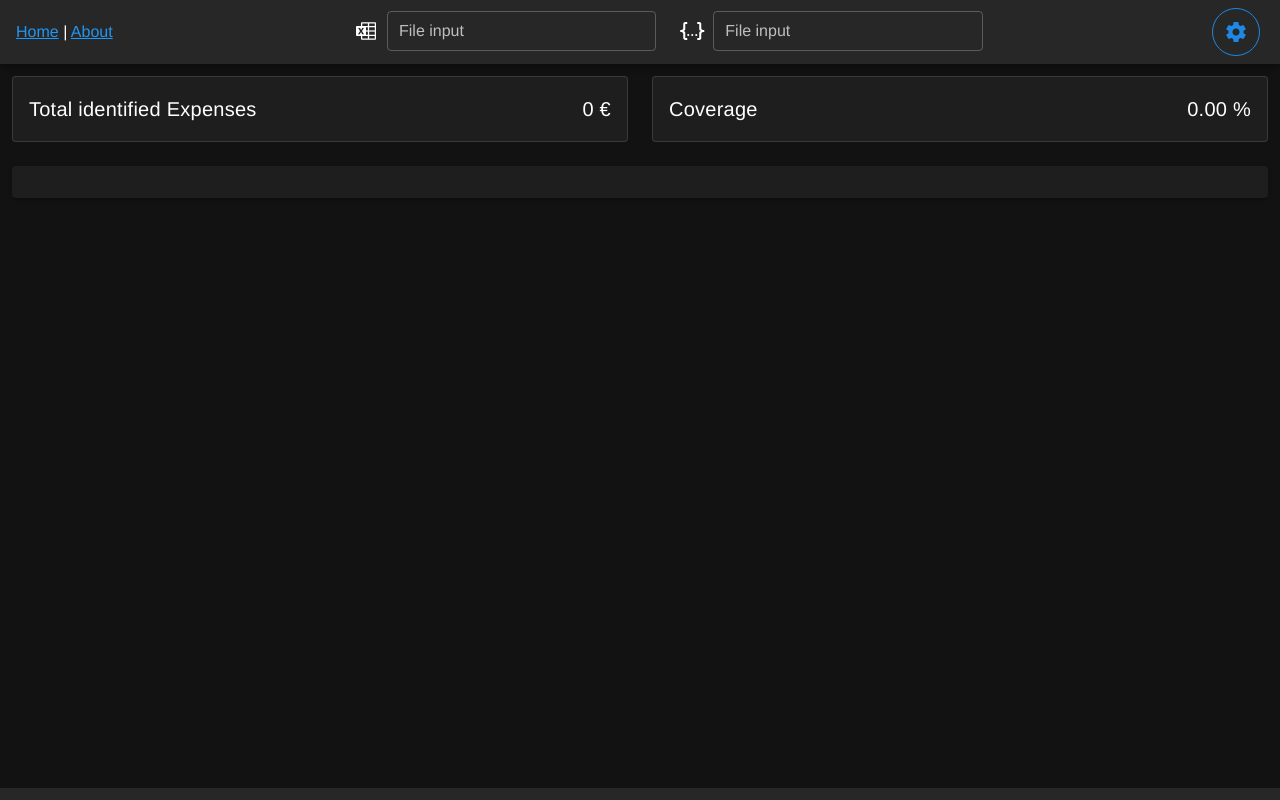
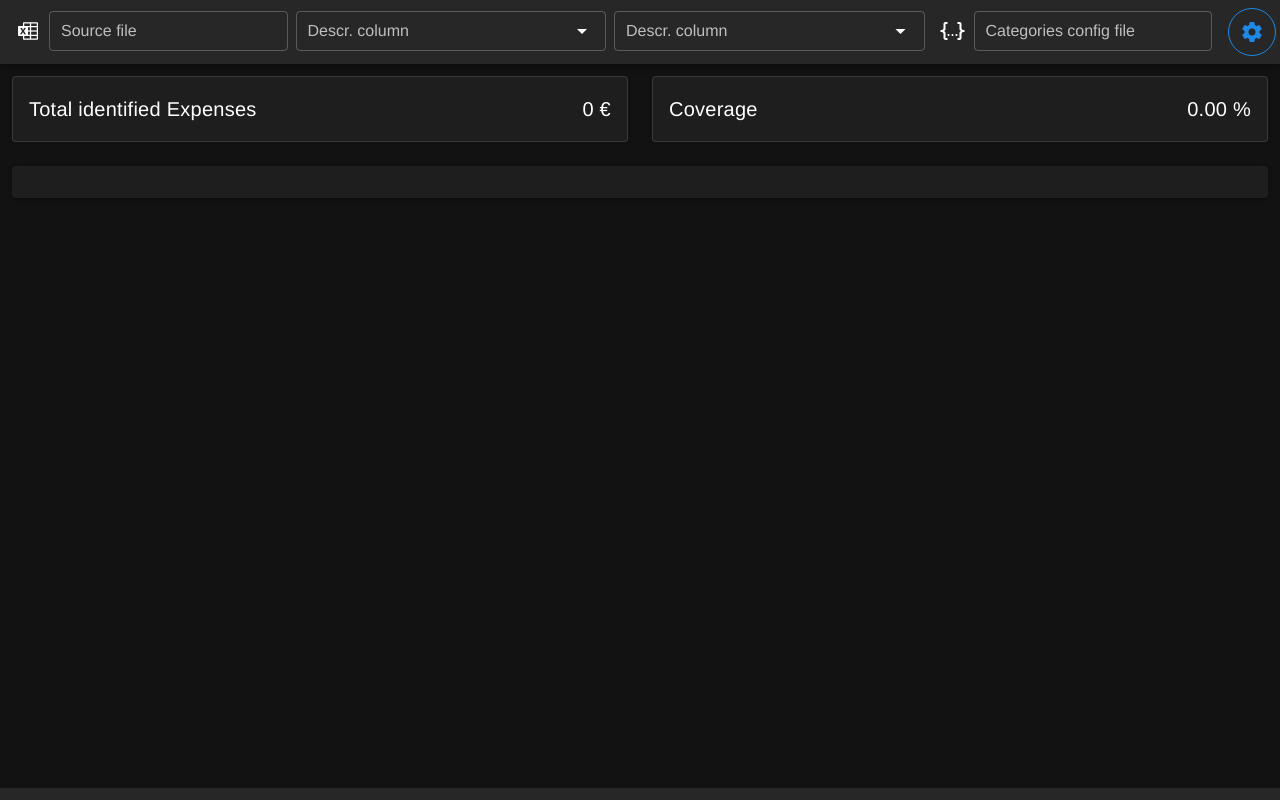
Before and after one commit to ronzim/wheresmymoney, a Vue app: page / in a window 1280 px wide. Built offline with nearby package versions, Linux system fonts and the light colour scheme.

Commit message:
add selects for target cols

```diff
--- a/src/App.vue
+++ b/src/App.vue
@@ -4,16 +4,14 @@
     </v-navigation-drawer> -->
 
     <v-app-bar app>
-      <!-- -->
-      <div>
+      <!-- <div>
         <router-link to="/">Home</router-link> |
         <router-link to="/about">About</router-link>
-      </div>
-      <v-spacer></v-spacer>
+      </div> -->
       <v-file-input
         class="mt-6"
         accept=".xls, .xlsx, application/vnd.ms-excel, application/vnd.openxmlformats-officedocument.spreadsheetml.sheet"
-        label="File input"
+        label="Source file"
         prepend-icon="mdi-microsoft-excel"
         outlined
         dense
@@ -29,10 +27,28 @@
           </v-chip>
         </template>
       </v-file-input>
+
+      <v-select
+        dense
+        style="width: 100px"
+        class="mt-6 ml-2"
+        :items="letters"
+        label="Descr. column"
+        outlined
+      ></v-select>
+      <v-select
+        style="width: 100px"
+        dense
+        class="mt-6 ml-2"
+        :items="letters"
+        label="Descr. column"
+        outlined
+      ></v-select>
+
       <v-file-input
-        class="mt-6 ml-6"
+        class="mt-6 mr-4 ml-4"
         accept=".json"
-        label="File input"
+        label="Categories config file"
         prepend-icon="mdi-code-json"
         outlined
         dense
@@ -141,7 +157,8 @@ export default Vue.extend({
     jsonData: [] as any[],
     search: "" as string,
     categories: [] as Category[],
-    expenses: [] as any[]
+    expenses: [] as any[],
+    letters: ["A", "B", "C", "D", "E", "F", "G", "H", "I", "L", "M"]
   }),
   components: { Settings },
   computed: {
--- a/src/components/Settings.vue
+++ b/src/components/Settings.vue
@@ -1,5 +1,4 @@
 <template>
-  <v-row justify="end" class="mr-1">
   <v-dialog v-model="dialog" persistent max-width="600px">
     <template v-slot:activator="{ on, attrs }">
       <v-btn color="secondary" v-bind="attrs" v-on="on" icon outlined>
@@ -115,7 +114,6 @@
       </v-card-actions>
     </v-card>
   </v-dialog>
-  </v-row>
 </template>
 
 <script lang="ts">
```
Lines whose indentation alone changed are shown as unchanged.
